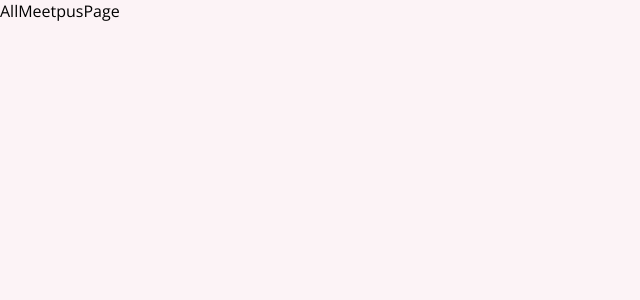
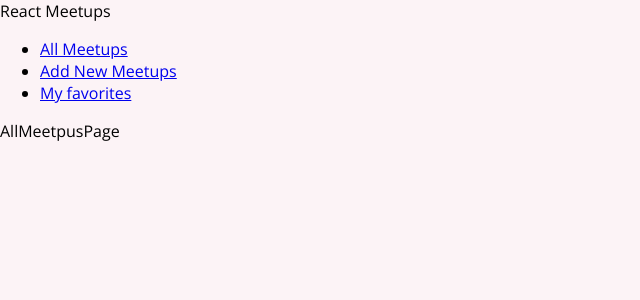
Before and after one commit to sandro136190/react-course-meetups, a React (Create React App) app: page / in a window 1280 px wide. Shown: the top 300 px of the page, without its empty margins (0-640 px from the left). Built offline with nearby package versions, Linux system fonts and the light colour scheme.

Commit message:
68. Adding Links & Navigation

```diff
--- a/src/App.js
+++ b/src/App.js
@@ -1,3 +1,4 @@
+import MainNavigation from "./components/layout/MainNavigation";
 import AllMeetpusPage from "./pages/AllMeetups";
 import FaworitesPage from "./pages/Faworites";
 import NewMeetupsPage from "./pages/NewMeetups";
@@ -5,11 +6,14 @@
 
 function App() {
   return (
-    <Routes>
-      <Route path="/" element={<AllMeetpusPage />} />
-      <Route path="/new-meetup" element={<NewMeetupsPage />} />
-      <Route path="/favorites" element={<FaworitesPage />} />
-    </Routes>
+    <div>
+      <MainNavigation />
+      <Routes>
+        <Route path="/" element={<AllMeetpusPage />} />
+        <Route path="/new-meetup" element={<NewMeetupsPage />} />
+        <Route path="/favorites" element={<FaworitesPage />} />
+      </Routes>
+    </div>
   );
 }
 
--- /dev/null
+++ b/src/components/layout/MainNavigation.jsx
@@ -0,0 +1,25 @@
+import React from "react";
+import { Link } from "react-router-dom";
+
+function MainNavigation() {
+  return (
+    <header>
+      <div>React Meetups</div>
+      <nav>
+        <ul>
+          <li>
+            <Link to="/">All Meetups</Link>
+          </li>
+          <li>
+            <Link to="new-meetup">Add New Meetups</Link>
+          </li>
+          <li>
+            <Link to="/favorites">My favorites</Link>
+          </li>
+        </ul>
+      </nav>
+    </header>
+  );
+}
+
+export default MainNavigation;
```
